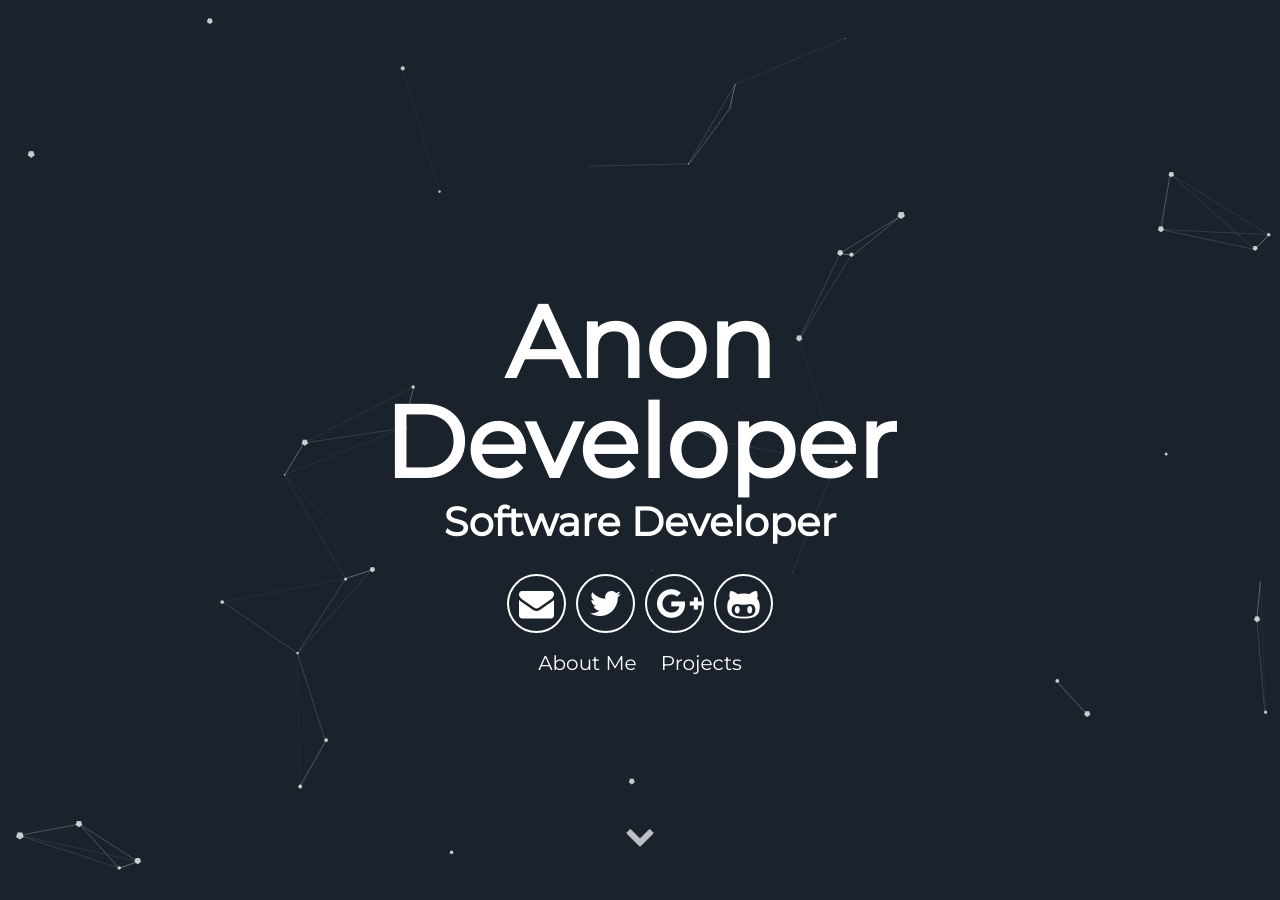
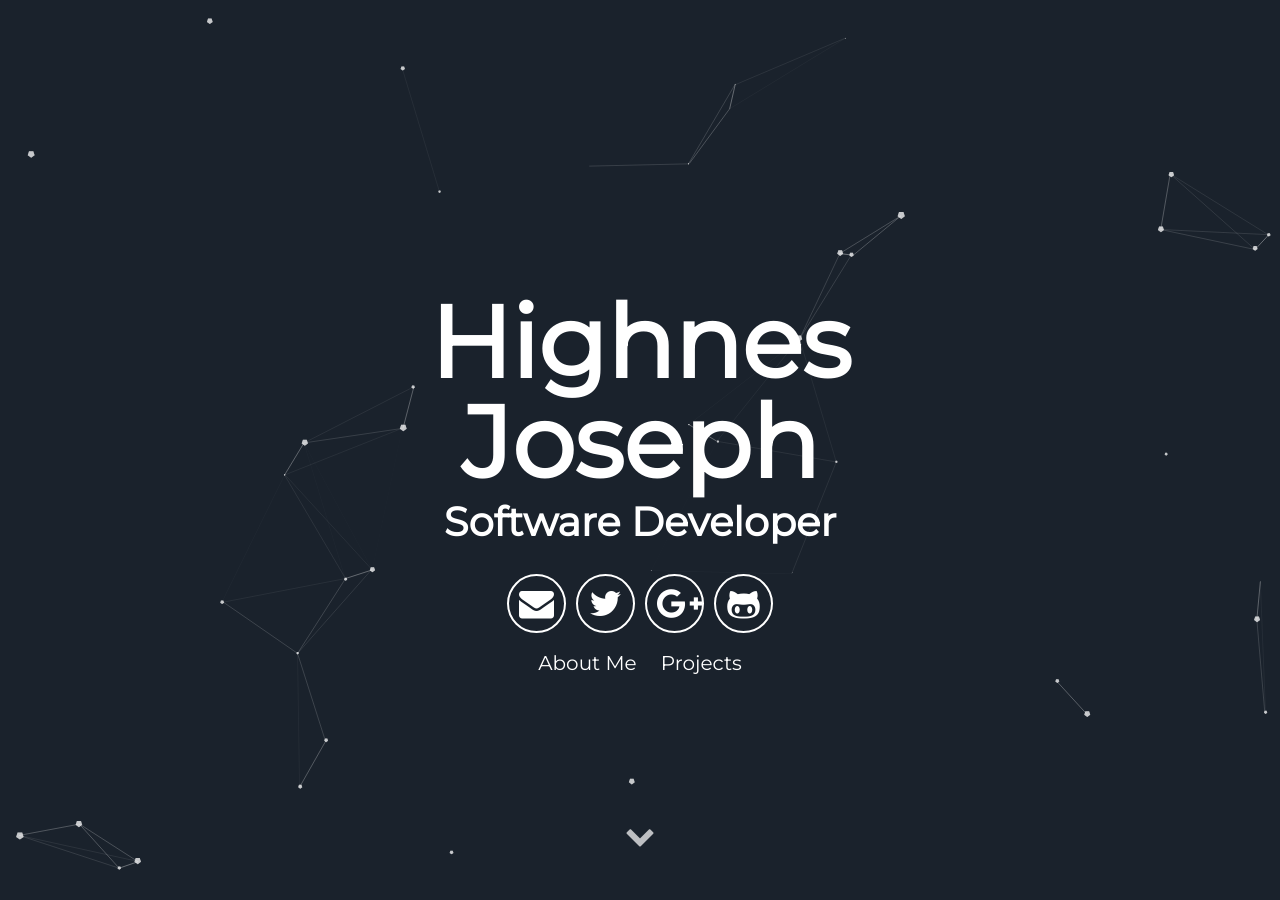
Before and after one commit to highnesjo/me, a Jekyll site: the page built from index.html, in a window 1280 px wide and 900 px high. Built offline with Jekyll 4.4.1, drawn with Linux system fonts in a browser that asks for light colours; some of the changed text lies outside the part shown.

Commit message:
Update _config.yml

```diff
--- a/_config.yml
+++ b/_config.yml
@@ -5,7 +5,7 @@ description: A blog about lorem ipsum dolor sit amet
 # url: "localhost:3000" # the base hostname & protocol for your site e.g. http://willianjusten.com.br
 
 # User settings
-username: Anon Developer
+username: Highnes Joseph
 user_description: Bicycle rights irony actually neutra typewriter lyft. Man bun taxidermy put a bird on it, umami yr ramps pop-up ugh bushwick chia lo-fi. Occupy bitters pour-over snackwave you probably haven't heard of them small batch. Cornhole mustache man bun letterpress echo park VHS.
 user_title: Software Developer
 email: anon@anon.com
```
